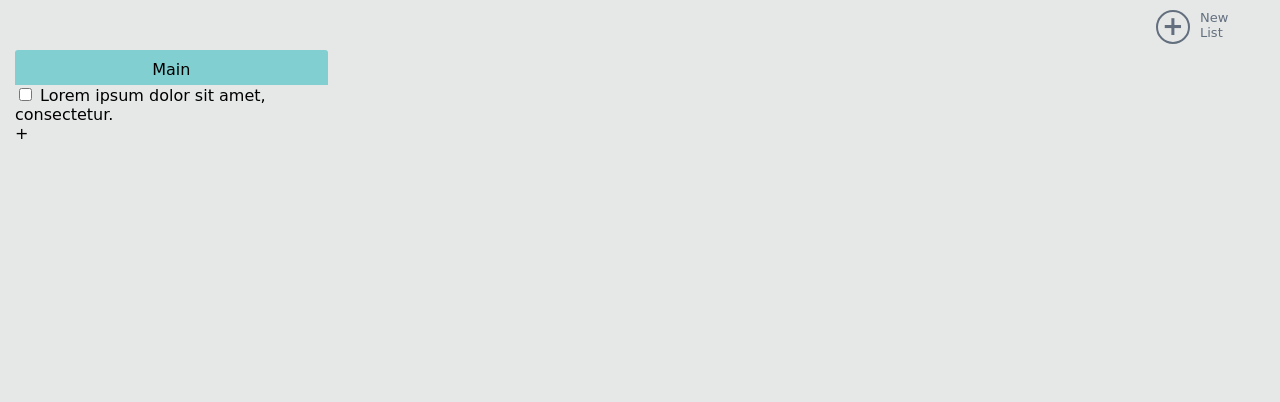
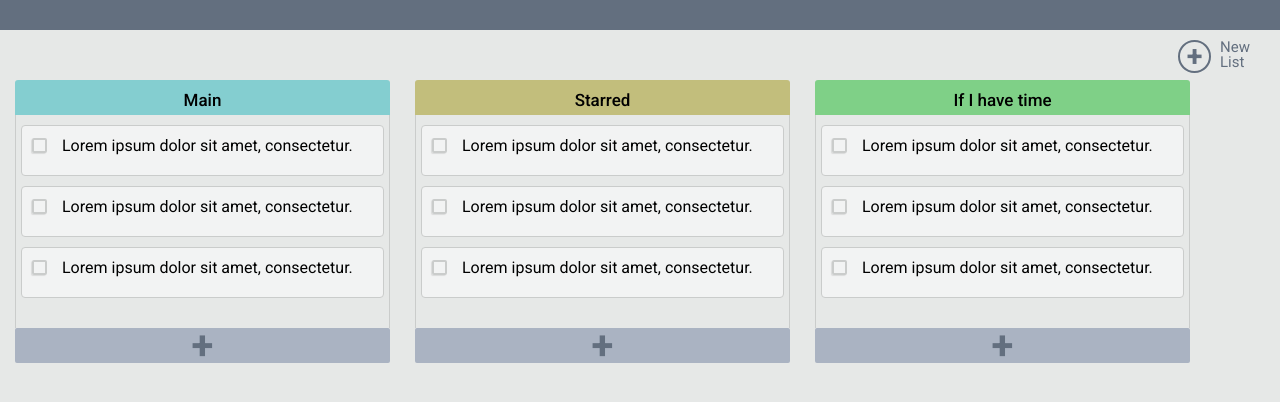
Before and after one commit to YuriFA/todolist, a website: page index.html in a window 1280 px wide. Drawn offline with nearby package versions, Linux system fonts and the light colour scheme.

Commit message:
'v2.0.1'

```diff
--- a/css/main.css
+++ b/css/main.css
@@ -1,5 +1,8 @@
+@import url('https://fonts.googleapis.com/css?family=Roboto:400,500,700&subset=cyrillic');
+* {
+    font-family: 'Roboto', sans-serif;
+}
 body {
-    font-family: 'Ubuntu', cursive;
     width: 100%;
     height: 100%;
     margin: 0;
@@ -19,16 +22,8 @@ ul {
 }
 #header {
     width: 100%;
-<<<<<<< HEAD
-    min-height: 100%;
-    position: fixed;
-    top: 0;
-    overflow: hidden;
-    background: rgba(0, 0, 0, 0.7);
-=======
     height: 30px;
     background-color: #636f7f;
->>>>>>> 6bb8cc8f930ead590542a52e405f024783c79145
 }
 #container {
     padding: 0 15px;
@@ -40,32 +35,29 @@ ul {
 }
 #add_todo_list {
     float: right;
-    margin-right: 15px;
     cursor: pointer;
 }
 #add_todo_list>.plus_ico {
-    font-size: 26px;
-    font-weight: bold;
+    display: inline-block;
+    width: 1.8em;
+    height: 1.8em;
+    line-height: 1.8em;
     color: #636f7f;
     border-radius: 50%;
     border: 2px solid #636f7f;
-    width: 30px;
     text-align: center;
-    vertical-align: middle;
-    display: inline-block;
 }
 #add_todo_list>.plus_ico>i {
-    position: relative;
-    top: -1px;
-    left: 0;
+    font-size: 1.8em;
+    font-weight: bold;
 }
 #add_todo_list>span {
     display: inline-block;
-    width: 50px;
+    width: 45px;
     word-wrap: break-word;
     white-space: normal;
     vertical-align: top;
-    font-size: 13px;
+    font-size: 15px;
     color: #636f7f;
     margin-left: 5px;
     line-height: 15px;
@@ -76,18 +68,100 @@ ul {
     display: -ms-flex;
     display: -o-flex;
     display: flex;
-    justify-content: space-between;
 }
 .todo_list {
-    width: 25%;
+    width: 30%;
+    margin-right: 2%;
+}
+.todo_list:last-child {
+    margin-right: 0;
 }
 .tl_head {
     width: 100%;
     height: 35px;
-    background-color: #81cfd1;
+    background-color: #84ced0;
     border-top-left-radius: 3px;
     border-top-right-radius: 3px;
     text-align: center;
     padding-top: 10px;
     box-sizing: border-box;
+    font-size: 17px;
+    font-weight: 500;
 }
+.tl_tasks {
+    border: 1px solid #cacccb;
+    border-top: none;
+    border-bottom: none;
+    padding: 10px 5px 20px;
+}
+li.tl_task {
+    background: #f2f3f3;
+    border: 1px solid #cacccb;
+    border-radius: 4px;
+    padding: 10px 10px 20px;
+    margin-bottom: 10px;
+}
+.tl_controls {
+    background: #aab3c2;
+    border-radius: 2px;
+    text-align: center;
+    cursor: pointer;
+}
+.tl_controls>i {
+    font-size: 40px;
+    line-height: 35px;
+    font-weight: bold;
+    color: #636f7f;
+}
+
+label.custom_checkbox_label {
+    display: inline-block;
+    position: relative;
+    cursor: pointer;
+}
+input.custom_checkbox {
+    display: none;
+}
+.custom_checkbox_label:before {
+    content: '';
+    border: 2px solid #cacccb;
+    border-radius: 2px;
+    box-sizing: border-box;
+    box-shadow: -1px 1px 1px rgba(0,0,0,0.1);
+    display: block;
+    height: 15px;
+    left: 0;
+    position: absolute;
+    top: 2px;
+    width: 15px;
+}
+.custom_checkbox:checked+.custom_checkbox_label:before{
+    background-color: #fff;
+    border-color: #b38cb4;
+}
+.custom_checkbox__check {
+    content: '';
+}
+.custom_checkbox:checked+.custom_checkbox__check {
+    content: '';
+    display: block;
+    position: absolute;
+    border: solid 2px #fff;
+    border-right: none;
+    border-top: none;
+    box-shadow: -1px 1px 1px rgba(0,0,0,0.1);
+    height: 5px;
+    left: 5px;
+    top: 2px;
+    transform: rotate(-45deg);
+    width: 10px;
+}
+.custom_checkbox:checked+.custom_checkbox__check {
+    border-color: #b5b5b5;
+}
+.custom_checkbox:checked:disabled+.custom_checkbox__check{
+    border-color: #ccc;
+}
+.task_name {
+    margin-left: 30px;
+}
--- a/index.html
+++ b/index.html
@@ -23,15 +23,96 @@
         <div class="tl_tasks">
           <ul>
             <li class="tl_task">
-              <label>
-                <input type="checkbox">
-                <span>Lorem ipsum dolor sit amet, consectetur.</span>
+              <label class="custom_checkbox_label">
+                  <input type="checkbox" class="custom_checkbox" name="ch_task[]">
+                  <span class="custom_checkbox__check"></span>
+                  <span class="task_name">Lorem ipsum dolor sit amet, consectetur.</span>
+              </label>
+            </li>
+            <li class="tl_task">
+              <label class="custom_checkbox_label">
+                  <input type="checkbox" class="custom_checkbox" name="ch_task[]">
+                  <span class="custom_checkbox__check"></span>
+                  <span class="task_name">Lorem ipsum dolor sit amet, consectetur.</span>
+              </label>
+            </li>
+            <li class="tl_task">
+              <label class="custom_checkbox_label">
+                  <input type="checkbox" class="custom_checkbox" name="ch_task[]">
+                  <span class="custom_checkbox__check"></span>
+                  <span class="task_name">Lorem ipsum dolor sit amet, consectetur.</span>
               </label>
             </li>
           </ul>
-          <div class="tl_controls">
-            <i>+</i>
-          </div>
+        </div>
+        <div class="tl_controls">
+          <i>+</i>
+        </div>
+      </div>
+      <div class="todo_list">
+        <div class="tl_head" style="background-color: #c2be7c;">
+          <span>Starred</span>
+        </div>
+        <div class="tl_tasks">
+          <ul>
+            <li class="tl_task">
+              <label class="custom_checkbox_label">
+                  <input type="checkbox" class="custom_checkbox" name="ch_task[]">
+                  <span class="custom_checkbox__check"></span>
+                  <span class="task_name">Lorem ipsum dolor sit amet, consectetur.</span>
+              </label>
+            </li>
+            <li class="tl_task">
+              <label class="custom_checkbox_label">
+                  <input type="checkbox" class="custom_checkbox" name="ch_task[]">
+                  <span class="custom_checkbox__check"></span>
+                  <span class="task_name">Lorem ipsum dolor sit amet, consectetur.</span>
+              </label>
+            </li>
+            <li class="tl_task">
+              <label class="custom_checkbox_label">
+                  <input type="checkbox" class="custom_checkbox" name="ch_task[]">
+                  <span class="custom_checkbox__check"></span>
+                  <span class="task_name">Lorem ipsum dolor sit amet, consectetur.</span>
+              </label>
+            </li>
+          </ul>
+        </div>
+        <div class="tl_controls">
+          <i>+</i>
+        </div>
+      </div>
+      <div class="todo_list">
+        <div class="tl_head" style="background-color: #7fd087;">
+          <span>If I have time</span>
+        </div>
+        <div class="tl_tasks">
+          <ul>
+            <li class="tl_task">
+              <label class="custom_checkbox_label">
+                  <input type="checkbox" class="custom_checkbox" name="ch_task[]">
+                  <span class="custom_checkbox__check"></span>
+                  <span class="task_name">Lorem ipsum dolor sit amet, consectetur.</span>
+              </label>
+            </li>
+            <li class="tl_task">
+              <label class="custom_checkbox_label">
+                  <input type="checkbox" class="custom_checkbox" name="ch_task[]">
+                  <span class="custom_checkbox__check"></span>
+                  <span class="task_name">Lorem ipsum dolor sit amet, consectetur.</span>
+              </label>
+            </li>
+            <li class="tl_task">
+              <label class="custom_checkbox_label">
+                  <input type="checkbox" class="custom_checkbox" name="ch_task[]">
+                  <span class="custom_checkbox__check"></span>
+                  <span class="task_name">Lorem ipsum dolor sit amet, consectetur.</span>
+              </label>
+            </li>
+          </ul>
+        </div>
+        <div class="tl_controls">
+          <i>+</i>
         </div>
       </div>
     </div>
```
Also changed, not shown: 1 other file.
